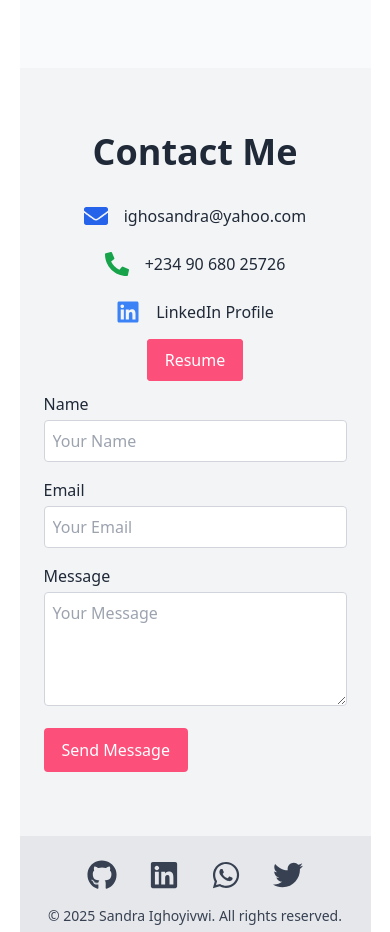
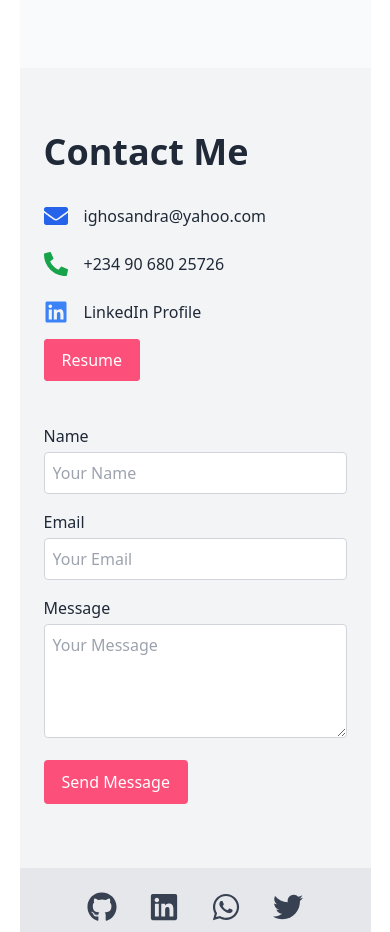
Before and after one commit to iges214/Sandra-portfolio, a React (Vite) app: page / in a window 390 px wide. Shown: the part 4720-5652 px from the top of the page. Built offline with nearby package versions, Linux system fonts and the light colour scheme.

Commit message:
minion padding

```diff
--- a/src/components/Contact/Contact.jsx
+++ b/src/components/Contact/Contact.jsx
@@ -59,7 +59,7 @@ export default function Contact(){
   return (
   <section id="contact" className={`z-40 px-6 py-16 bg-gray-100 dark:bg-gray-900 text-gray-800 dark:text-white ${styles.contactsec}`} >
     <div className={`z-40 ${styles.contactcontainer}`}>
-      <div className={`${styles.leftcontact}`}>
+      <div className={`${styles.leftcontact} pb-8`}>
          <h2 className={`text-4xl font-bold mb-8 text-start ${styles.contactresume}`}>Contact Me</h2>
         <div className=" space-y-6 text-center md:text-center">
           <div className={`flex items-center gap-4 ${styles.contactresume}`}>
--- a/src/components/Contact/Contact.module.css
+++ b/src/components/Contact/Contact.module.css
@@ -38,7 +38,4 @@
   .formcontainer {
     width: 100%;
   }
-  .contactresume {
-    justify-self: center;
-  }
 }
```
